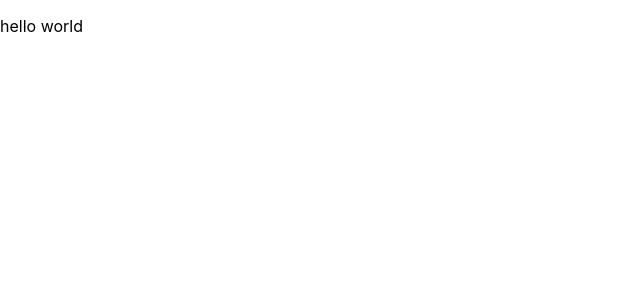
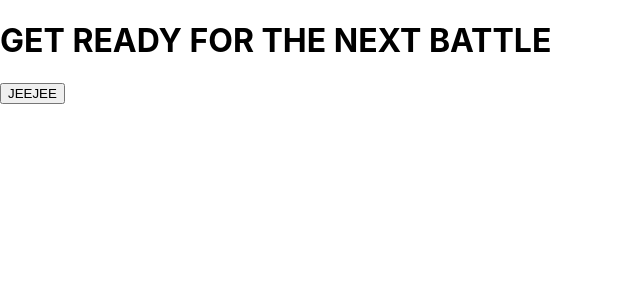
Before and after one commit to JoniHan/OfflineGameOrganizer, a React (Create React App) app: page / in a window 1280 px wide. Shown: the top 300 px of the page, without its empty margins (0-640 px from the left). Built offline with nearby package versions, Linux system fonts and the light colour scheme.

Commit message:
some more packages, components, generic stuff

```diff
--- a/package.json
+++ b/package.json
@@ -11,6 +11,7 @@
     "@types/node": "^12.20.7",
     "@types/react": "^17.0.3",
     "@types/react-dom": "^17.0.3",
+    "@types/react-router-dom": "^5.1.7",
     "@types/styled-components": "^5.1.9",
     "concurrently": "^6.0.0",
     "electron": "^12.0.2",
--- /dev/null
+++ b/src/components/button.tsx
@@ -0,0 +1,10 @@
+import * as React from 'react';
+import styled from 'styled-components';
+
+interface IButtonProps extends React.ButtonHTMLAttributes<HTMLButtonElement> {
+}
+export const Button: React.FC<IButtonProps> = (props) => {
+    return (
+        <button {...props} />
+    );
+}
--- a/src/index.tsx
+++ b/src/index.tsx
@@ -1,7 +1,7 @@
 import React from 'react';
 import ReactDOM from 'react-dom';
 import './index.css';
-import MainView from './main-view';
+import MainView from './views/main-view';
 import reportWebVitals from './reportWebVitals';
 
 ReactDOM.render(
--- a/src/main-view.tsx
+++ /dev/null
@@ -1,11 +0,0 @@
-import React from 'react';
-
-function MainView() {
-  return (
-    <>
-      <p>hello world</p>
-    </>
-  );
-}
-
-export default MainView;
--- /dev/null
+++ b/src/utils/roundrobin.ts
@@ -0,0 +1,3 @@
+export const roundRobin = () => {
+    return;
+}
--- /dev/null
+++ b/src/views/main-view.tsx
@@ -0,0 +1,15 @@
+import React from 'react';
+import {Button} from '../components/button';
+
+export const MainView = () => {
+  return (
+    <>
+      <h1>GET READY FOR THE NEXT BATTLE</h1>
+      <Button>
+        JEEJEE
+      </Button>
+    </>
+  );
+}
+
+export default MainView;
```
Also changed, not shown: 1 other file (tests, documents, lock files or other folders).
